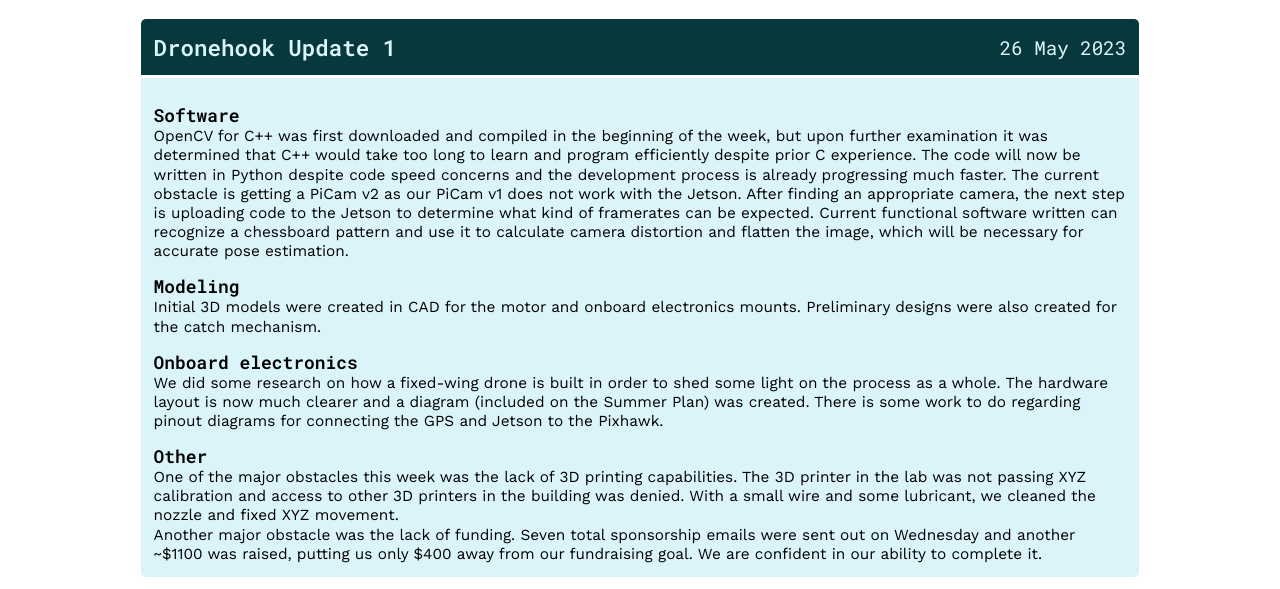
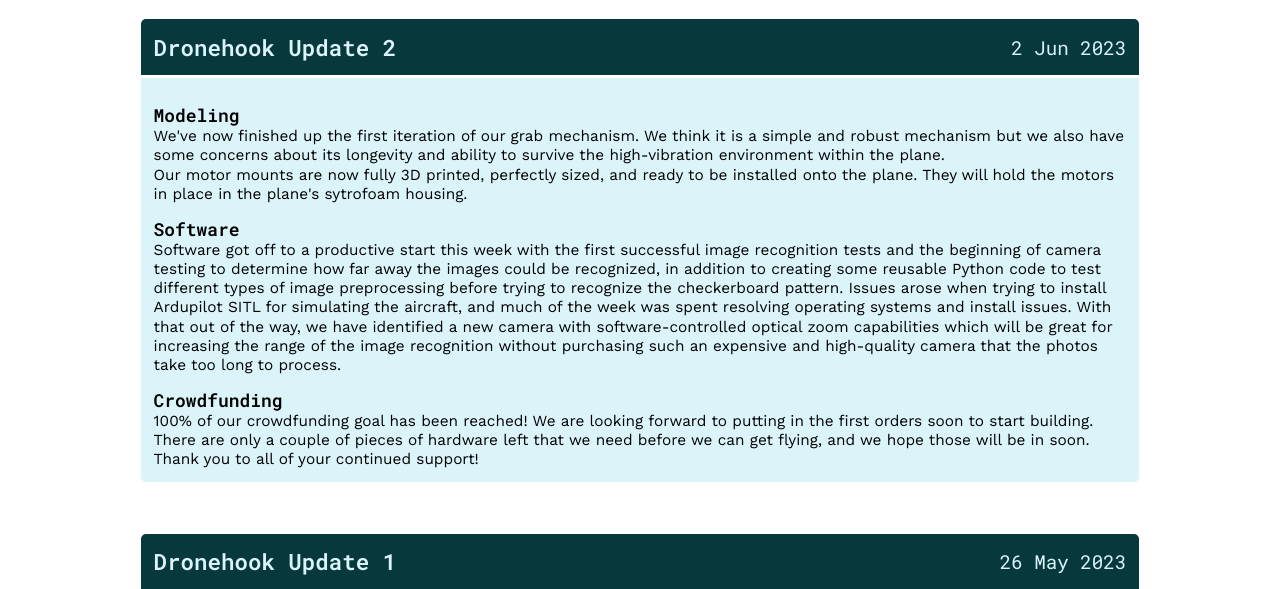
Before and after one commit to zachvin/dronehook-site, a plain HTML site: page public/progress.html in a window 1280 px wide. Shown: the part 99-688 px from the top of the page. Drawn offline with nearby package versions, Linux system fonts and the light colour scheme.

Commit message:
dronehook update 2

```diff
--- a/public/progress.html
+++ b/public/progress.html
@@ -8,6 +8,30 @@
     <div class="progress-header">
         <h1>Keep up with our progress!</h1>
     </div>
+
+    <div class="progress-entry">
+        <div class="progress-info">
+            <h3>Dronehook Update 2</h3>
+            <p>2 Jun 2023</p>
+        </div>
+        <div class="progress-update">
+            <div class="progress-update-container">
+                <h3 class="progress-title">Modeling</h3>
+                <p>We've now finished up the first iteration of our grab mechanism. We think it is a simple and robust mechanism but we also have some concerns about its longevity and ability to survive the high-vibration environment within the plane.
+                <br />
+                Our motor mounts are now fully 3D printed, perfectly sized, and ready to be installed onto the plane. They will hold the motors in place in the plane's sytrofoam housing.</p>
+            </div>
+            <div class="progress-update-container">
+                <h3 class="progress-title">Software</h3>
+                <p>Software got off to a productive start this week with the first successful image recognition tests and the beginning of camera testing to determine how far away the images could be recognized, in addition to creating some reusable Python code to test different types of image preprocessing before trying to recognize the checkerboard pattern. Issues arose when trying to install Ardupilot SITL for simulating the aircraft, and much of the week was spent resolving operating systems and install issues. With that out of the way, we have identified a new camera with software-controlled optical zoom capabilities which will be great for increasing the range of the image recognition without purchasing such an expensive and high-quality camera that the photos take too long to process.</p>
+            </div>
+            <div class="progress-update-container">
+                <h3 class="progress-title">Crowdfunding</h3>
+                <p>100% of our crowdfunding goal has been reached! We are looking forward to putting in the first orders soon to start building. There are only a couple of pieces of hardware left that we need before we can get flying, and we hope those will be in soon. Thank you to all of your continued support!</p>
+            </div>
+        </div>
+    </div>
+
     <div class="progress-entry">
         <div class="progress-info">
             <h3>Dronehook Update 1</h3>
```
